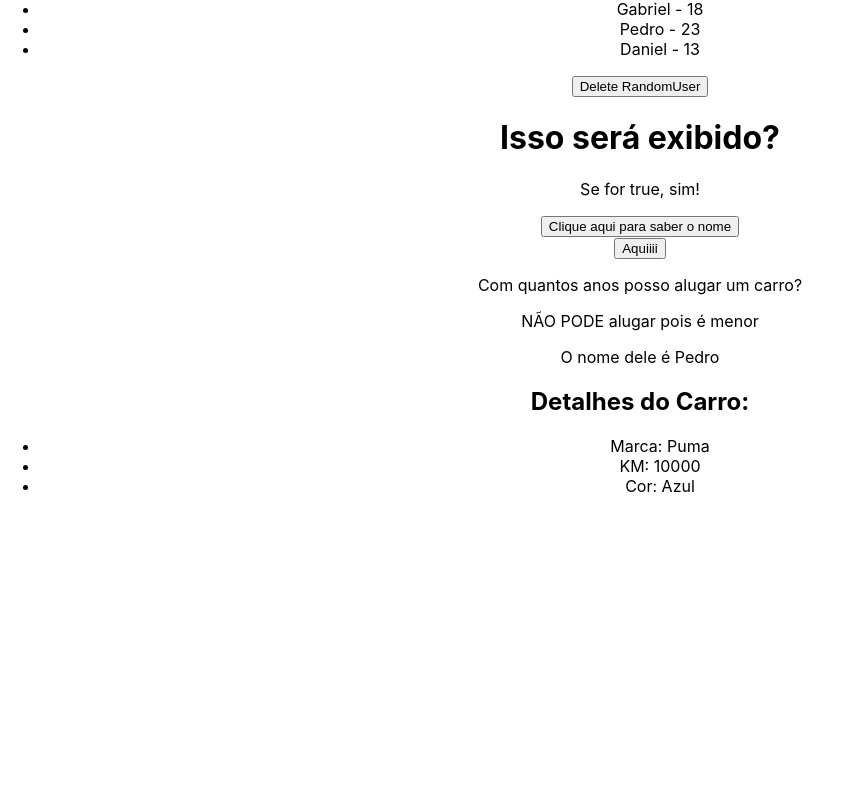
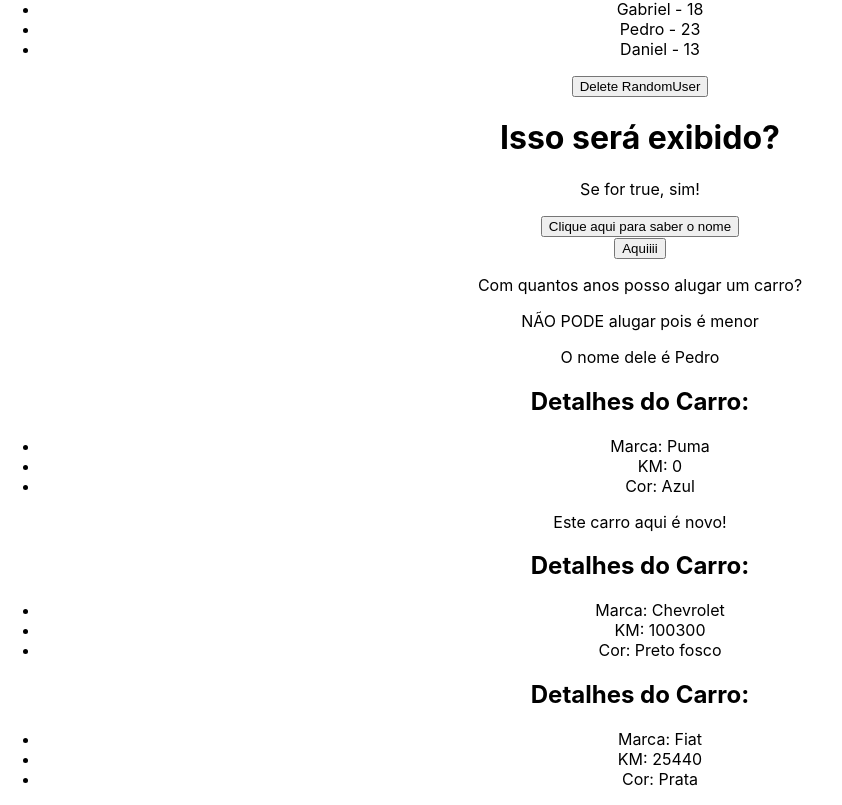
Before and after one commit to GabriellMaiaa/AvancandoReact, a React (Create React App) app: page / in a window 1280 px wide. Shown: the part 1272-2077 px from the top of the page, without its empty margins (0-842 px from the left). Before the commit the page ends 1784 px from the top, so only its background shows below. Built offline with nearby package versions, Linux system fonts and the light colour scheme.

Commit message:
adicionando reaproveitamento

```diff
--- a/src/App.js
+++ b/src/App.js
@@ -30,7 +30,10 @@ function App() {
           {/**PROPS */}
           <ShowUserName name ={name}/>
           {/**destructuring */}
-          <Details brand = 'Puma' km ={10000} color = 'Azul'/>
+          <Details brand = 'Puma' km ={0} color = 'Azul' novo = {true}/>
+          {/**Reaproveitando código */}
+          <Details brand = 'Chevrolet' km ={100300} color = 'Preto fosco' novo = {false}/>
+          <Details brand = 'Fiat' km ={25440} color = 'Prata' novo = {false}/>
         </div>
 
   );
--- a/src/components/Details.js
+++ b/src/components/Details.js
@@ -1,6 +1,6 @@
 import React from 'react'
 
-const Details = ({brand, km, color}) => {
+const Details = ({brand, km, color, novo}) => {
   return (
     <div>
        <h2>Detalhes do Carro:</h2>
@@ -9,6 +9,7 @@ const Details = ({brand, km, color}) => {
             <li>KM: {km}</li>
             <li>Cor: {color}</li>
        </ul>
+       {novo && <p>Este carro aqui é novo!</p>}
     </div>
   )
 }
```
